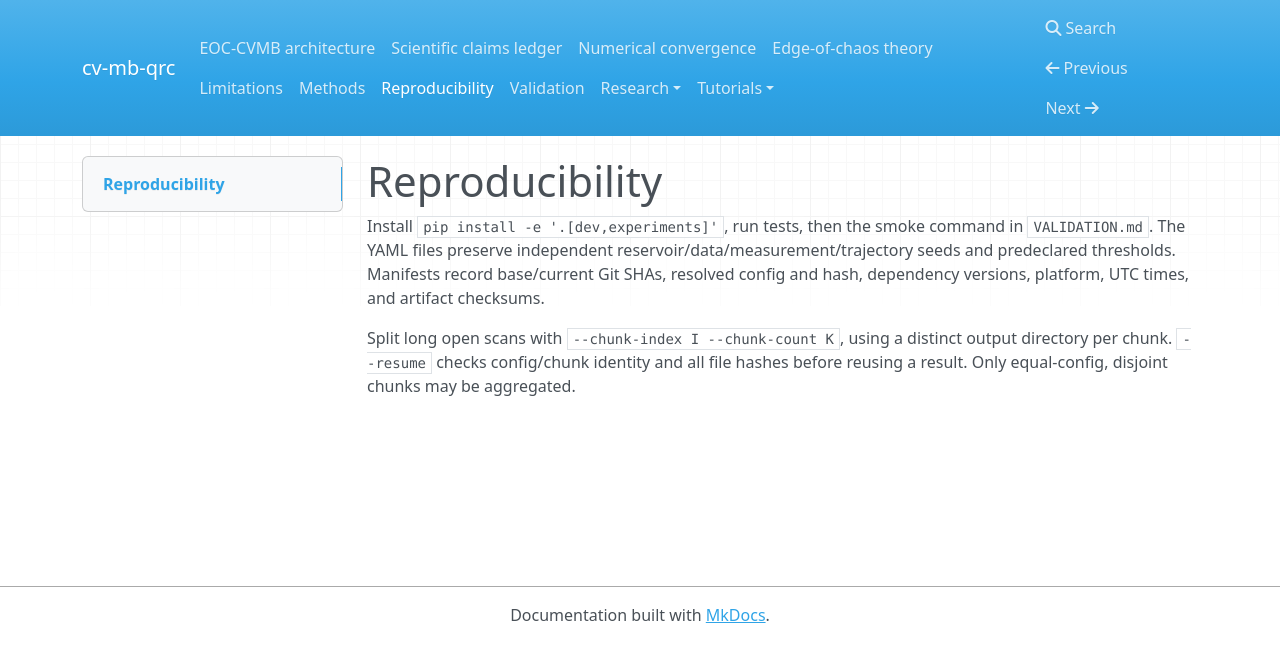
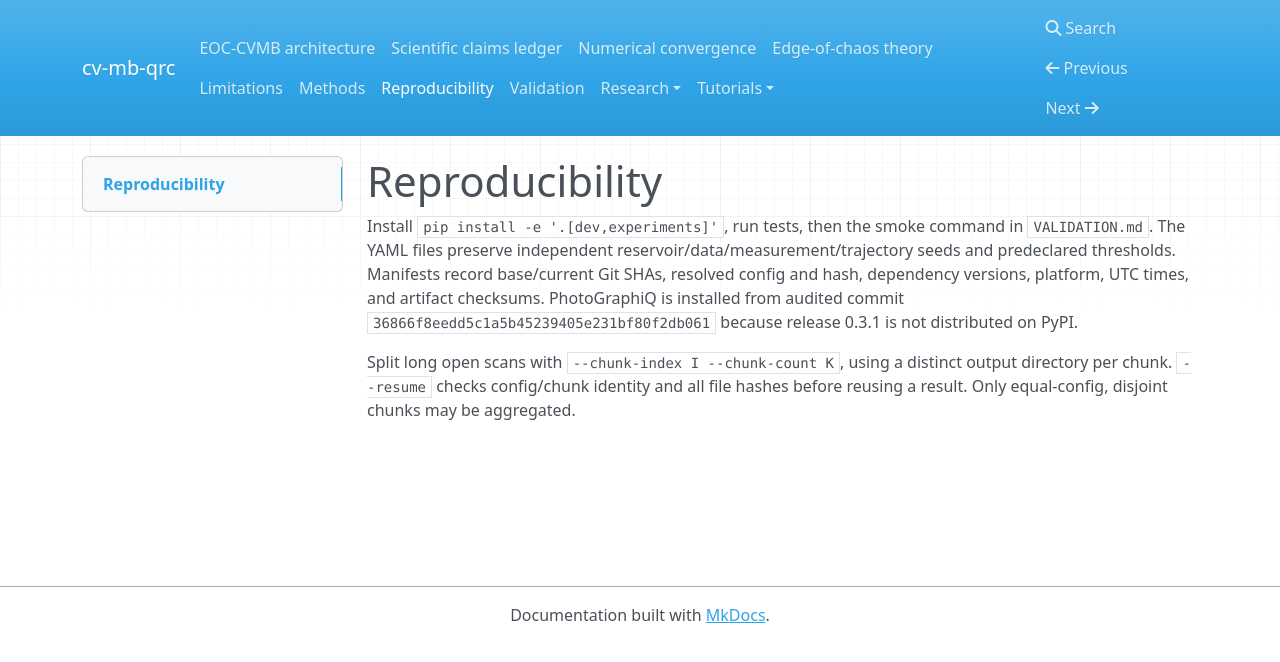
Before and after one commit to chinmoybiswasdeep/bosonic-qrc, an MkDocs documentation site: the page built from docs/REPRODUCIBILITY.md, in a window 1280 px wide. Shown: the top 662 px of the page. Built offline with MkDocs 1.6.1, drawn with Linux system fonts in a browser that asks for light colours; nearby versions of some CDN libraries.

Commit message:
build: pin audited PhotoGraphiQ source dependency

```diff
--- a/docs/REPRODUCIBILITY.md
+++ b/docs/REPRODUCIBILITY.md
@@ -4,6 +4,8 @@ Install `pip install -e '.[dev,experiments]'`, run tests, then the smoke command
 The YAML files preserve independent reservoir/data/measurement/trajectory seeds and predeclared
 thresholds. Manifests record base/current Git SHAs, resolved config and hash, dependency versions,
 platform, UTC times, and artifact checksums.
+PhotoGraphiQ is installed from audited commit `36866f8eedd5c1a5b45239405e231bf80f2db061`
+because release 0.3.1 is not distributed on PyPI.
 
 Split long open scans with `--chunk-index I --chunk-count K`, using a distinct output directory per
 chunk. `--resume` checks config/chunk identity and all file hashes before reusing a result. Only
--- a/pyproject.toml
+++ b/pyproject.toml
@@ -10,7 +10,7 @@ readme = "README.md"
 requires-python = ">=3.11,<3.15"
 license = "MIT"
 dependencies = [
-  "photographiq>=0.3.1,<0.4",
+  "photographiq @ git+https://github.com/chinmoybiswasdeep/PhotoGraphiQ.git@36866f8eedd5c1a5b45239405e231bf80f2db061",
   "numpy>=1.26",
   "scipy>=1.12",
   "networkx>=3.2",
```
